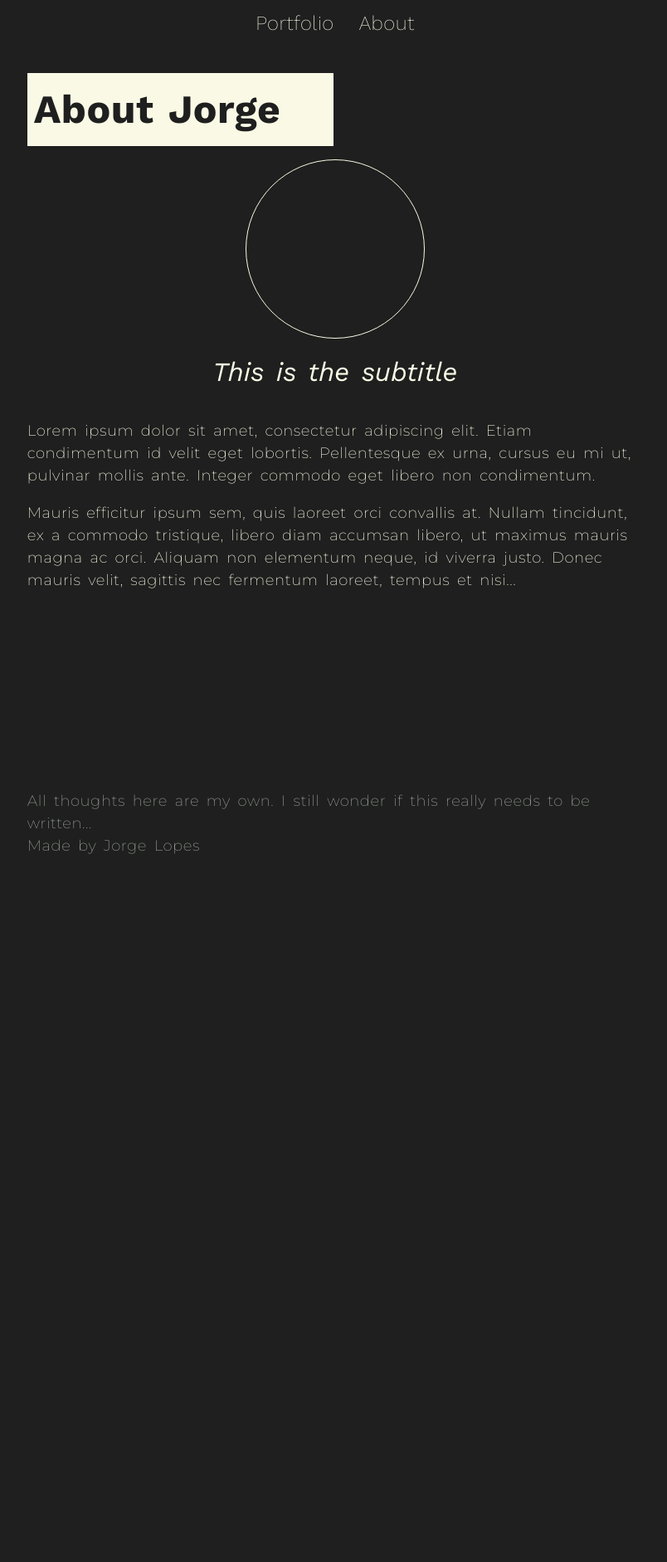
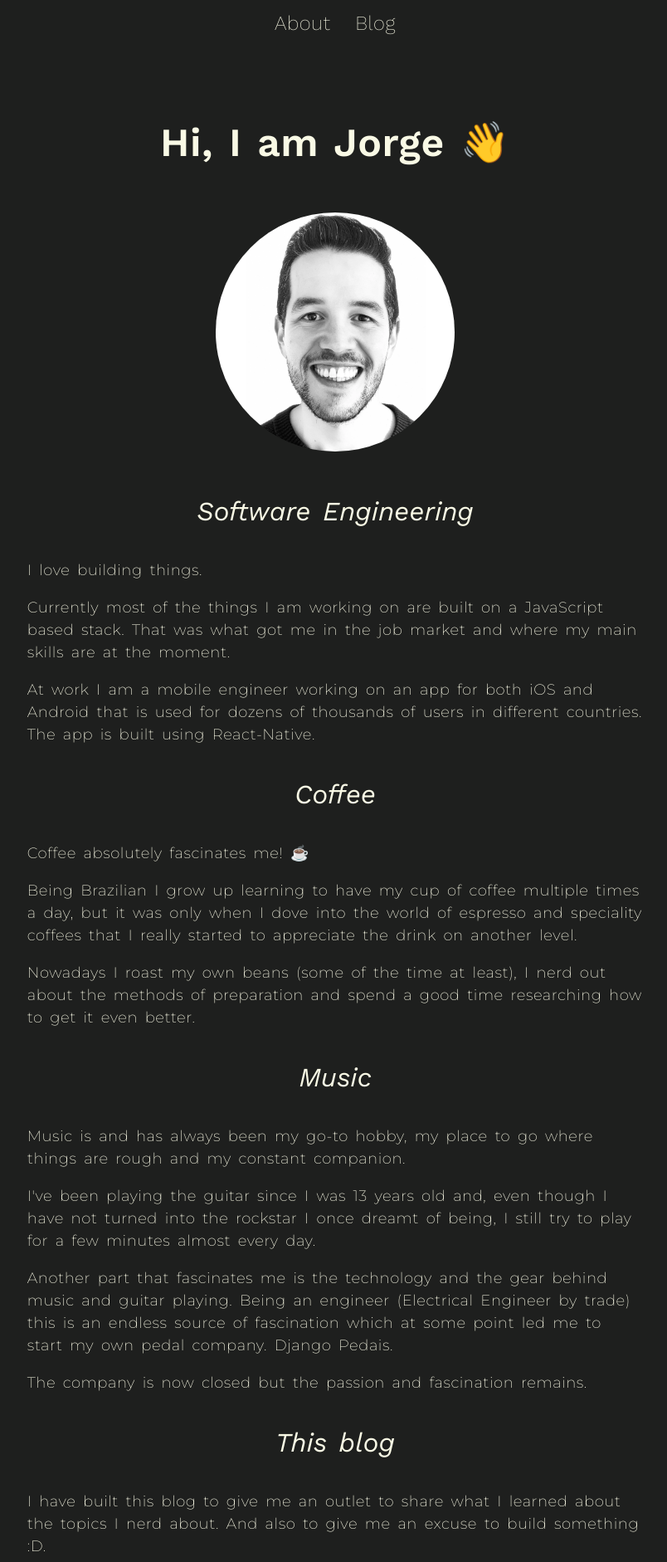
Before and after one commit to kriakria/PersonalPage, a Next.js app: page /about in a window 1280 px wide. Shown: the part 98-1980 px from the top of the page at 83% size, without its empty margins (236-1040 px from the left). Before the commit the page ends 1163 px from the top, so only its background shows below. Built offline with nearby package versions, Linux system fonts and the light colour scheme.

Commit message:
Implementing layout of the About page

```diff
--- a/pages/about.tsx
+++ b/pages/about.tsx
@@ -1,5 +1,5 @@
 import type { NextPage } from 'next'
-import Head from 'next/head'
+import styles from '../src/styles/About.module.css'
 import AboutPicture from '../src/components/AboutPicture'
 import { HeaderTags } from '../src/components/HeaderTags'
 
@@ -7,20 +7,55 @@ const About: NextPage = () => {
   return (
     <div>
       <HeaderTags />
-      <h1>About Jorge</h1>
+      <div className={styles.mainTitle}>Hi, I am Jorge 👋</div>
       <AboutPicture />
-      <h2>This is the subtitle</h2>
+      <h2>Software Engineering</h2>
+      <p>I love building things.</p>
       <p>
-        Lorem ipsum dolor sit amet, consectetur adipiscing elit. Etiam
-        condimentum id velit eget lobortis. Pellentesque ex urna, cursus eu mi
-        ut, pulvinar mollis ante. Integer commodo eget libero non condimentum.
+        Currently most of the things I am working on are built on a JavaScript
+        based stack. That was what got me in the job market and where my main
+        skills are at the moment.
       </p>
       <p>
-        Mauris efficitur ipsum sem, quis laoreet orci convallis at. Nullam
-        tincidunt, ex a commodo tristique, libero diam accumsan libero, ut
-        maximus mauris magna ac orci. Aliquam non elementum neque, id viverra
-        justo. Donec mauris velit, sagittis nec fermentum laoreet, tempus et
-        nisi...{' '}
+        At work I am a mobile engineer working on an app for both iOS and
+        Android that is used for dozens of thousands of users in different
+        countries. The app is built using React-Native.
+      </p>
+      <h2>Coffee</h2>
+      <p>Coffee absolutely fascinates me! ☕️</p>
+      <p>
+        Being Brazilian I grow up learning to have my cup of coffee multiple
+        times a day, but it was only when I dove into the world of espresso and
+        speciality coffees that I really started to appreciate the drink on
+        another level.
+      </p>
+      <p>
+        Nowadays I roast my own beans (some of the time at least), I nerd out
+        about the methods of preparation and spend a good time researching how
+        to get it even better.
+      </p>
+      <h2>Music</h2>
+      <p>
+        Music is and has always been my go-to hobby, my place to go where things
+        are rough and my constant companion.
+      </p>
+      <p>
+        I've been playing the guitar since I was 13 years old and, even though I
+        have not turned into the rockstar I once dreamt of being, I still try to
+        play for a few minutes almost every day.
+      </p>
+      <p>
+        Another part that fascinates me is the technology and the gear behind
+        music and guitar playing. Being an engineer (Electrical Engineer by
+        trade) this is an endless source of fascination which at some point led
+        me to start my own pedal company. Django Pedais.
+      </p>
+      <p>The company is now closed but the passion and fascination remains.</p>
+      <h2>This blog</h2>
+      <p>
+        I have built this blog to give me an outlet to share what I learned
+        about the topics I nerd about. And also to give me an excuse to build
+        something :D.
       </p>
     </div>
   )
--- a/src/components/AboutPicture.tsx
+++ b/src/components/AboutPicture.tsx
@@ -1,10 +1,17 @@
 import styles from '../styles/About.module.css'
-import { HeaderTags } from './HeaderTags'
+import Image from 'next/image'
+import profilePic from '../../public/ProfilePic.webp'
 
 const AboutPicture = () => {
   return (
     <div className={styles.aboutContainer}>
-      <div className={styles.aboutPicture}></div>
+      <div className={styles.aboutPicture}>
+        <Image
+          className={styles.aboutPicture}
+          src={profilePic}
+          layout="responsive"
+        />
+      </div>
     </div>
   )
 }
--- a/src/components/TopNavigation.tsx
+++ b/src/components/TopNavigation.tsx
@@ -1,16 +1,16 @@
-import Link from 'next/link';
-import styles from '../styles/TopNavigation.module.css';
+import Link from 'next/link'
+import styles from '../styles/TopNavigation.module.css'
 
 export const TopNavigation = () => {
   // todo: Add a function that generates the links based on a scheme provided with items and paths
   return (
     <nav className={styles.navContainer}>
-      <Link href={'/portfolio'}>
-        <a className={styles.navLinks}>Portfolio</a>
-      </Link>
       <Link href={'/about'}>
         <a className={styles.navLinks}>About</a>
       </Link>
+      <Link href={'/'}>
+        <a className={styles.navLinks}>Blog</a>
+      </Link>
     </nav>
-  );
-};
+  )
+}
--- a/src/styles/About.module.css
+++ b/src/styles/About.module.css
@@ -8,10 +8,17 @@
 
 .aboutPicture {
   margin: 0 auto;
-  width: 12em;
-  height: 12em;
+  width: 16em;
+  height: 16em;
   border-radius: 50%;
-  border-width: 1px;
-  border-color: var(--white-offset);
-  border-style: solid;
+  margin-bottom: 32px;
 }
+
+.mainTitle {
+  font-family: 'Work Sans', 'Monteserrat', sans-serif;
+  font-size: 48px;
+  font-weight: 600;
+  text-align: center;
+  margin-top: 1em;
+  margin-bottom: 1em;
+}
```
Also changed, not shown: public/ProfilePic.webp (added).
